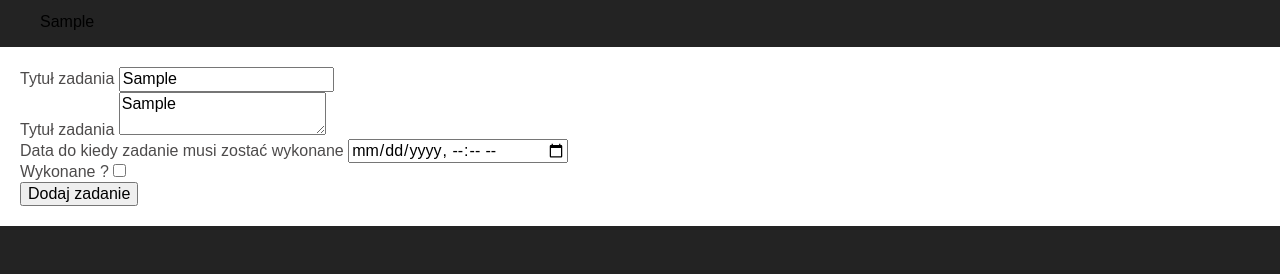
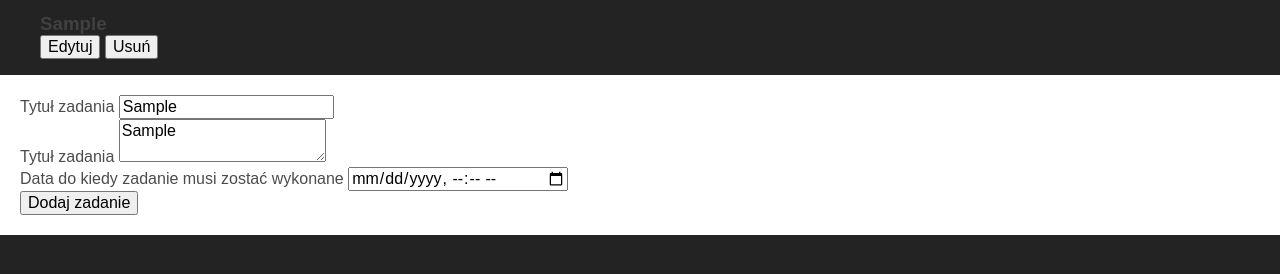
Before and after one commit to BurdalskiBartosz/NewTodo, a website built with webpack: page src/index.html in a window 1280 px wide. Both pictures are taken after typing "Sample", "Sample" into the empty fields and a click on the button "Dodaj zadanie". Shown: the part 88-362 px from the top of the page. Built offline with nearby package versions, Linux system fonts and the light colour scheme.

Commit message:
refactor(front): Change TodoListView class and small other corrects

```diff
--- a/src/index.html
+++ b/src/index.html
@@ -43,15 +43,7 @@
 						type="datetime-local"
 					/>
 				</div>
-				<div class="input-wrapper">
-					<label class="label" for="state"> Wykonane ?</label>
-					<input
-						class="input"
-						name="state"
-						id="state"
-						type="checkbox"
-					/>
-				</div>
+
 				<button>Dodaj zadanie</button>
 			</form>
 		</div>
--- a/src/index.js
+++ b/src/index.js
@@ -27,7 +27,6 @@ class Application {
 		const values = {};
 		for (let item of items) {
 			if (!item.name) break;
-			if (item.type === "checkbox") values[item.name] = item.checked;
 			else values[item.name] = item.value;
 		}
 		return values;
--- a/src/js/Todo.js
+++ b/src/js/Todo.js
@@ -7,7 +7,7 @@ class Todo {
 	};
 
 	constructor(data) {
-		this.state = data.state;
+		this.id = Math.random().toString(16).slice(2);
 		this.title = data.title;
 		this.description = data.description;
 		this.dateToEnd = data.dateToEnd;
@@ -20,6 +20,10 @@ class Todo {
 		};
 	}
 
+	delete() {
+		this.state = "deleted";
+	}
+
 	changeState() {
 		this.state = !this.state;
 	}
--- a/src/js/lib/Subscriber.js
+++ b/src/js/lib/Subscriber.js
@@ -1,4 +1,4 @@
-class Subscriber {
+class Subject {
 	constructor() {
 		this.subscribers = [];
 	}
@@ -16,4 +16,4 @@ class Subscriber {
 	}
 }
 
-export { Subscriber };
+export { Subject };
--- a/src/js/view/TodoListView.js
+++ b/src/js/view/TodoListView.js
@@ -2,24 +2,16 @@ class TodoListView {
 	constructor() {
 		this.toDoListWrapper = document.querySelector("#task-to-do");
 		this.doneListWrapper = document.querySelector("#done-task");
+		this.doneTasksList = [];
 	}
 
 	create(todos) {
-		console.log(todos);
 		todos.forEach((todo) => this.addToList(todo));
 	}
 
 	addToList(todo) {
-		const todoState = todo.state;
-		if (todoState) {
-			const wrapper = document.createElement("div");
-			wrapper.innerHTML = `<div>${todo.title}</div>`;
-			this.doneListWrapper.appendChild(wrapper);
-		} else {
-			const wrapper = document.createElement("div");
-			wrapper.innerHTML = `<div>${todo.title}</div>`;
-			this.toDoListWrapper.appendChild(wrapper);
-		}
+		const html = this.createHTML(todo);
+		this.toDoListWrapper.appendChild(html);
 	}
 
 	update(todos) {
@@ -28,7 +20,19 @@ class TodoListView {
 		this.create(todos);
 	}
 
-	createHTML(data) {}
+	createHTML(todo) {
+		console.log(todo);
+		const wrapper = document.createElement("div");
+		wrapper.innerHTML = `<div class="todo">
+			<h3 class="todo-title">${todo.title}</h3>
+			<div class="todo-buttons buttons">
+				<button class="buttons-button edit-button">Edytuj</button>
+				<button class="buttons-button delete-button">Usuń</button>
+			</div>
+		</div>`;
+
+		return wrapper;
+	}
 }
 
 export { TodoListView };
```
